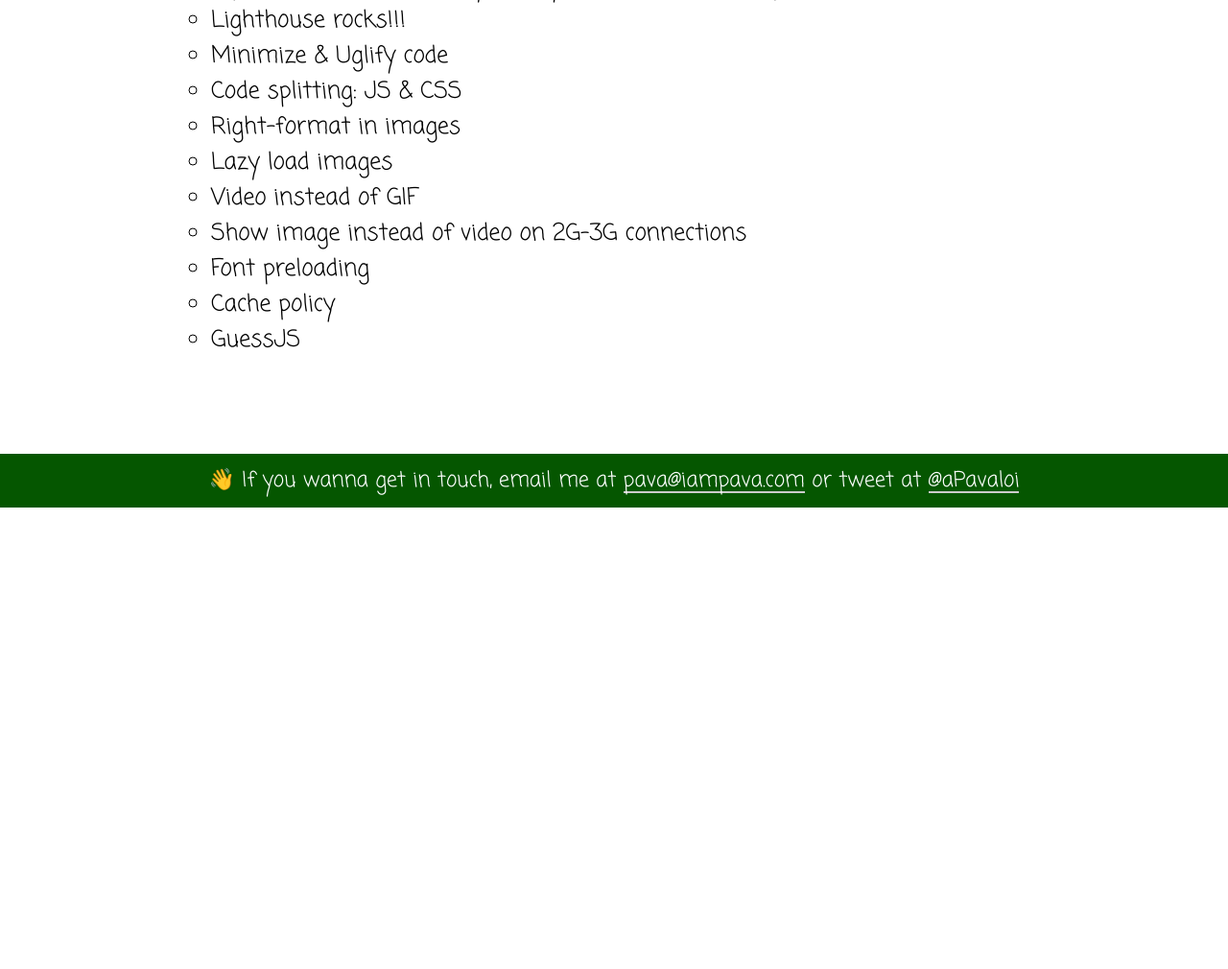
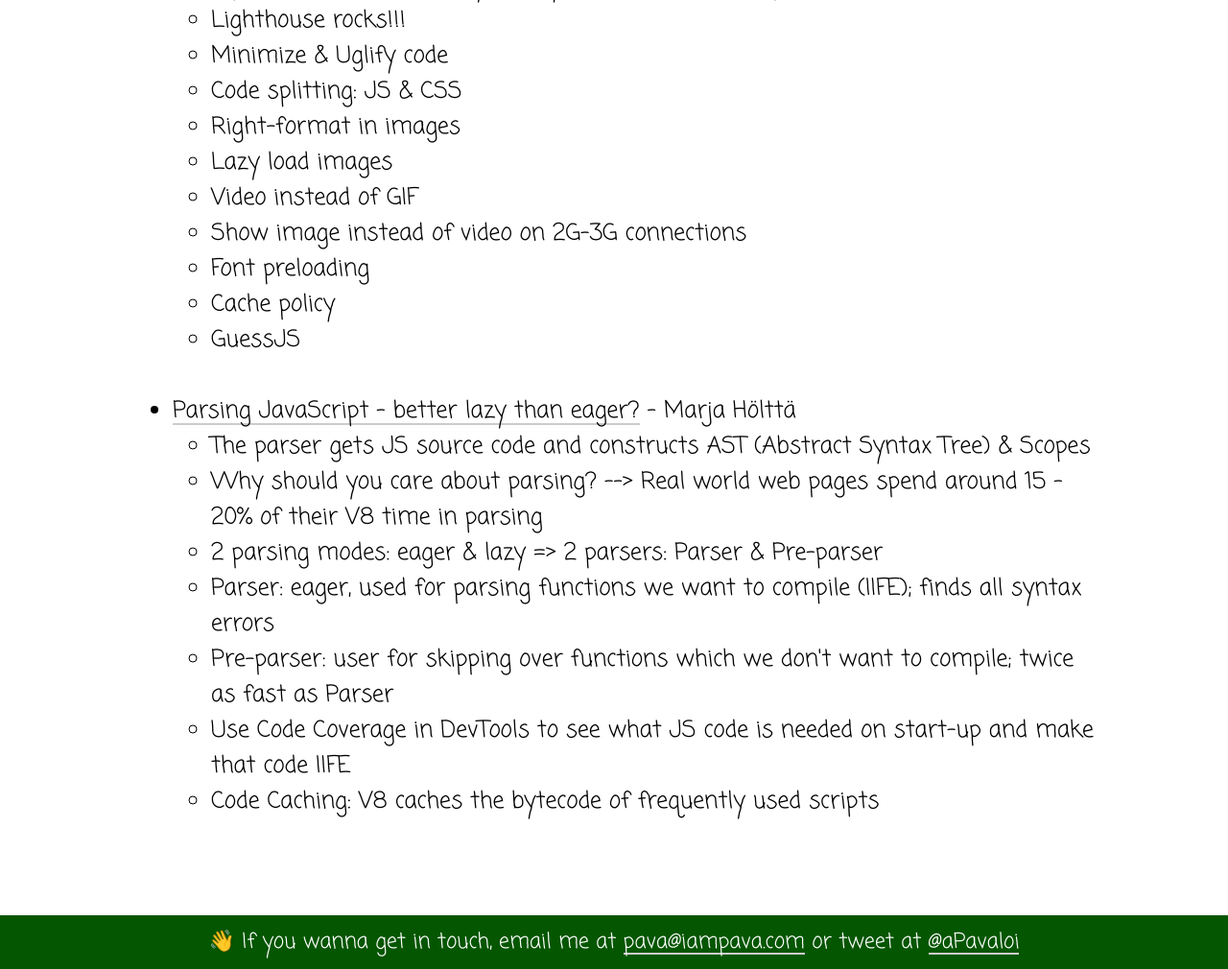
Before and after one commit to iulian-redinciuc/js-traning, a plain HTML site: page summary/index.html in a window 1280 px wide. Shown: the part 2884-3894 px from the top of the page at 96% size. Before the commit the page ends 3413 px from the top, so only its background shows below. Drawn offline with Linux system fonts and the light colour scheme; a web font is replaced by a local one.

Commit message:
Parser Talk

```diff
--- a/summary/index.html
+++ b/summary/index.html
@@ -123,6 +123,19 @@
                         <li> GuessJS</li>
                     </ul>
                 </li>
+                <br/>
+                <li>
+                    <a class="link" href="https://www.youtube.com/watch?v=Fg7niTmNNLg">Parsing JavaScript - better lazy than eager?</a> - Marja Hölttä
+                    <ul>
+                        <li> The parser gets JS source code and constructs AST (Abstract Syntax Tree) & Scopes</li>
+                        <li> Why should you care about parsing? --> Real world web pages spend around 15 - 20% of their V8 time in parsing</li>
+                        <li> 2 parsing modes: eager & lazy => 2 parsers: Parser & Pre-parser</li>
+                        <li> Parser: eager, used for parsing functions we want to compile (IIFE); finds all syntax errors</li>
+                        <li> Pre-parser: user for skipping over functions which we don't want to compile; twice as fast as Parser</li>
+                        <li> Use Code Coverage in DevTools to see what JS code is needed on start-up and make that code IIFE</li>
+                        <li> Code Caching: V8 caches the bytecode of frequently used scripts</li>
+                    </ul>
+                </li>
 
             </ul>
         </section>
```
